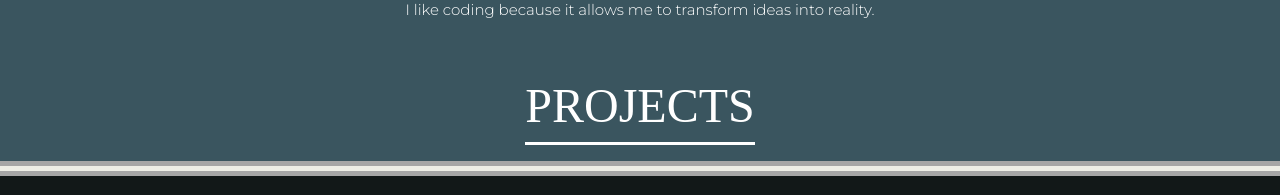
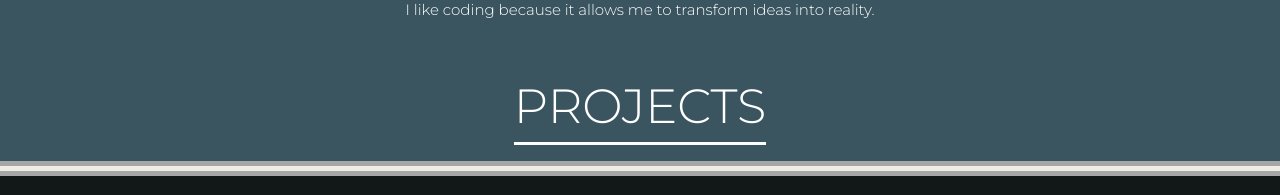
Before and after one commit to patrickReiis/Portfolio, a Vue app in the folder frontend/: page /#/home in a window 1280 px wide. Shown: the part 322-517 px from the top of the page. Built offline with nearby package versions, Linux system fonts and the light colour scheme; a web font is replaced by a local one.

Commit message:
chore: change 'projects' font

```diff
--- a/frontend/src/assets/main.css
+++ b/frontend/src/assets/main.css
@@ -66,7 +66,7 @@
 }
 
 .project-title {
-  font-family: mainFont;
+ /*font-family: mainFont;*/
   border-bottom: 3px solid var(--main-font-color);
   width: fit-content;
   margin: 0.5rem auto;
```
